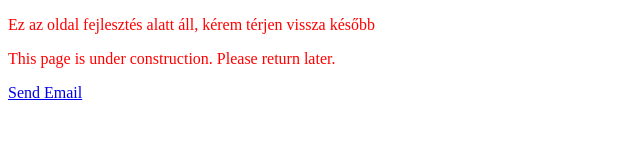
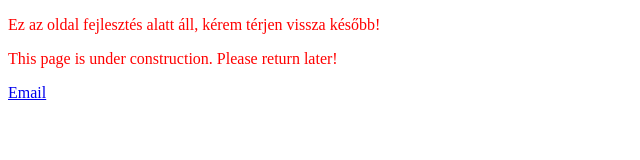
Before and after one commit to pracskusoft/mysite, a plain HTML site: page index.html in a window 1280 px wide. Shown: the full height of the page, 0-640 px from the left. Drawn offline with Linux system fonts and the light colour scheme.

Commit message:
Update index.html

```diff
--- a/index.html
+++ b/index.html
@@ -9,8 +9,8 @@
       </style>
    </head>
    <body>
-      <p>Ez az oldal fejlesztés alatt áll, kérem térjen vissza később</p>
-      <p>This page is under construction. Please return later.</p>
-      <a href="zoltan.patalenszki@gmail.com">Send Email</a>
+      <p>Ez az oldal fejlesztés alatt áll, kérem térjen vissza később!</p>
+      <p>This page is under construction. Please return later!</p>
+      <a href="mailto:zoltan.patalenszki@gmail.com">Email</a>
    </body>
 </html>
```
